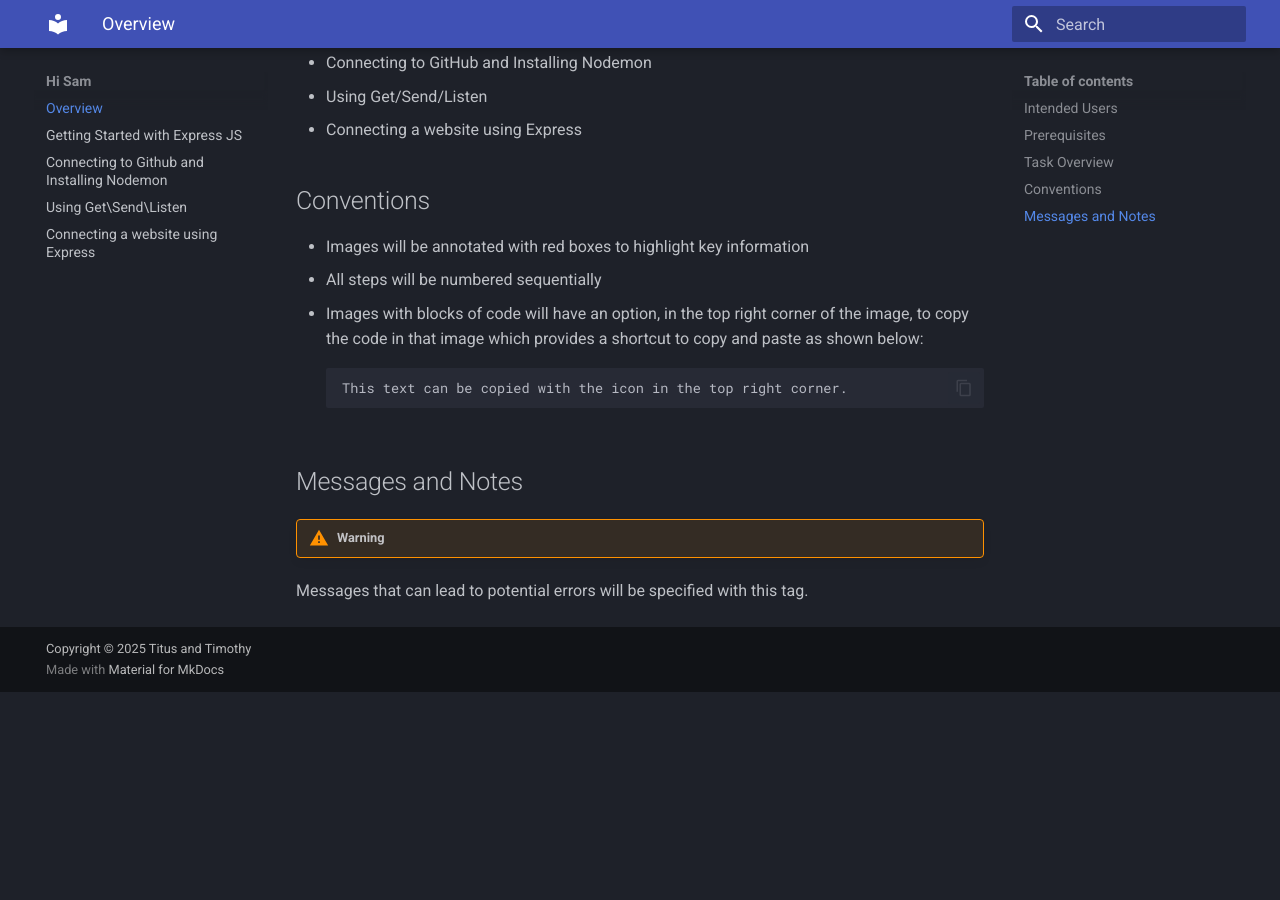
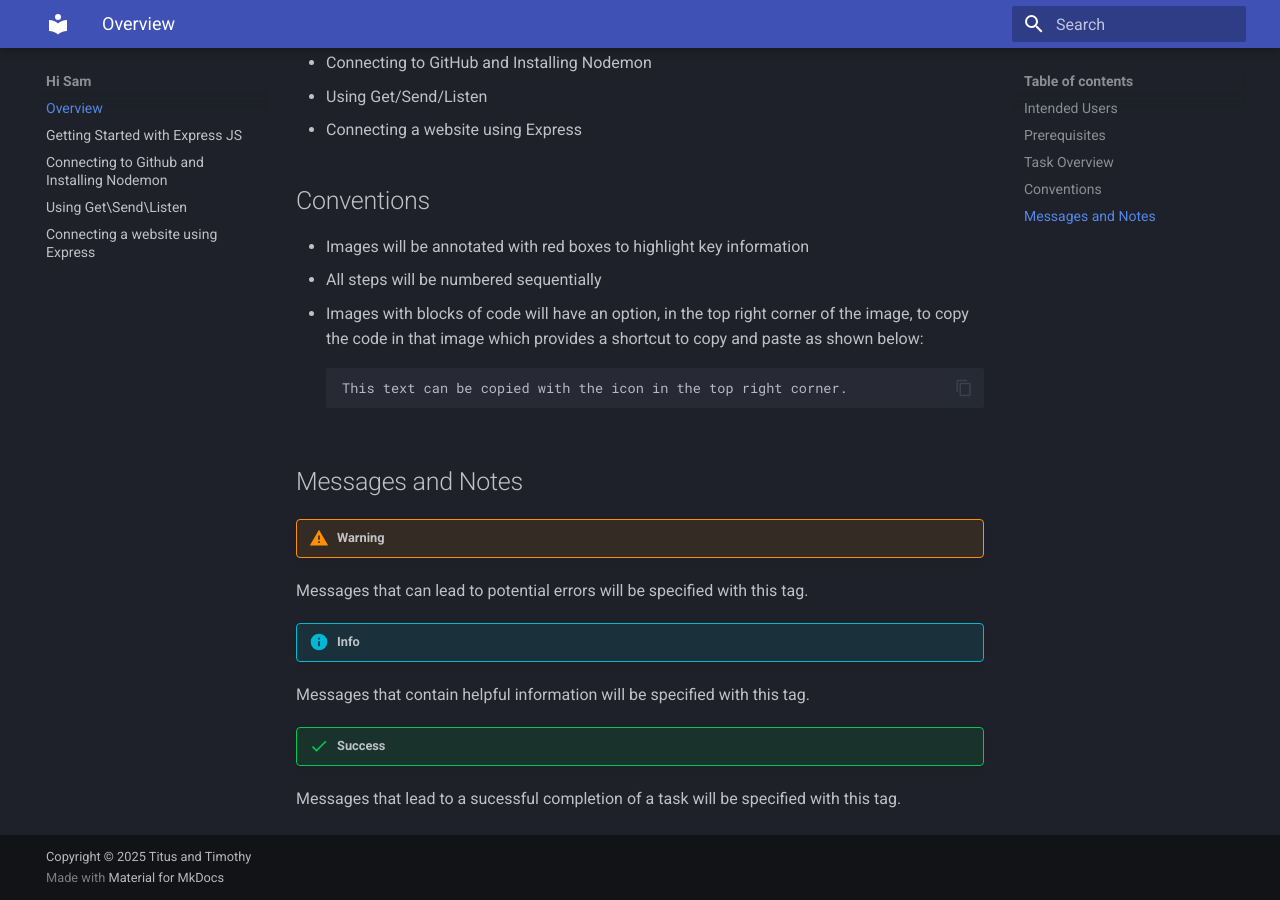
Before and after one commit to NBSutton98/COM-Documentation, an MkDocs documentation site: the page built from docs/index.md, in a window 1280 px wide and 900 px high, scrolled down 833 px. Built offline with MkDocs 1.6.1 and Material for MkDocs 9.7.7, drawn with Linux system fonts in a browser that asks for light colours; before the commit the page ends 1525 px from its top, so only the background shows below that.

Commit message:
Update index.md

```diff
--- a/docs/index.md
+++ b/docs/index.md
@@ -37,4 +37,13 @@ This text can be copied with the icon in the top right corner.
 ## Messages and Notes
 
 !!! warning "Warning"
+
   Messages that can lead to potential errors will be specified with this tag.
+
+!!! info "Info"
+
+  Messages that contain helpful information will be specified with this tag.
+
+!!! success "Success"
+
+  Messages that lead to a sucessful completion of a task will be specified with this tag.
```
